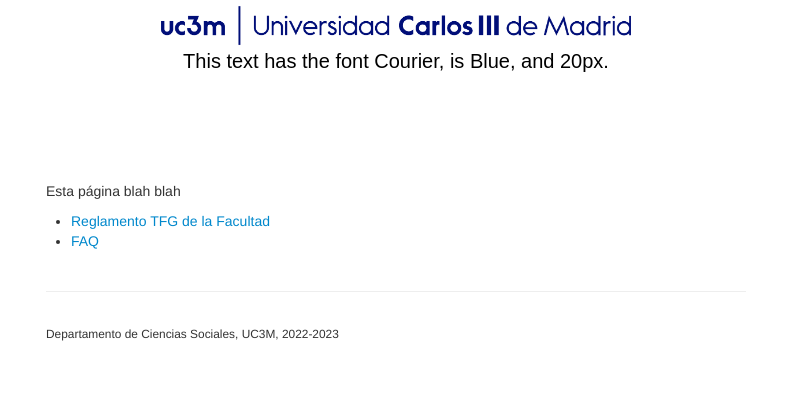
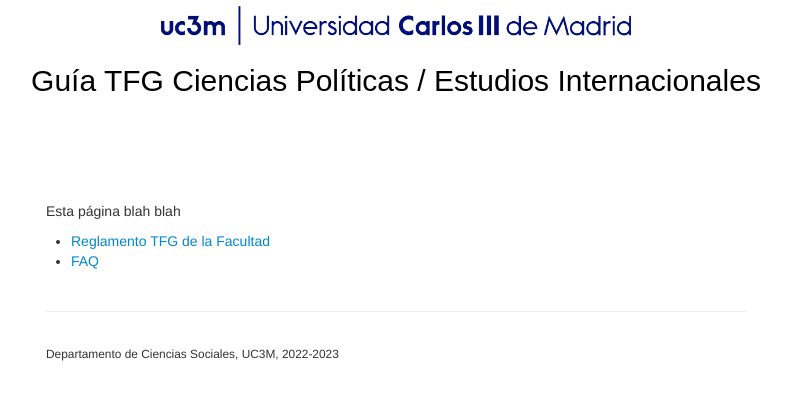
Before and after one commit to franvillamil/TFG, a Jekyll site: the page built from index.md, in a window 1280 px wide. Shown: the top 400 px of the page, without its empty margins (244-1035 px from the left). Built offline with Jekyll 4.4.1, drawn with Linux system fonts in a browser that asks for light colours.

Commit message:
again playing with style, again

```diff
--- a/_includes/themes/twitter/default.html
+++ b/_includes/themes/twitter/default.html
@@ -31,7 +31,9 @@
 
     <center><img src="files/uc3m_logo.png" width="40%"/>
 
-    <a href="https://franvillamil.github.io/TFG"><p style="font-family:Arial; color:Black; font-size: 20px;">This text has the font Courier, is Blue, and 20px.</p></a>
+    <br><br>
+
+    <a href="https://franvillamil.github.io/TFG"><p style="font-family:Arial; color:Black; font-size: 30px;">Guía TFG Ciencias Políticas / Estudios Internacionales</p></a>
 
     </center>
 
```
